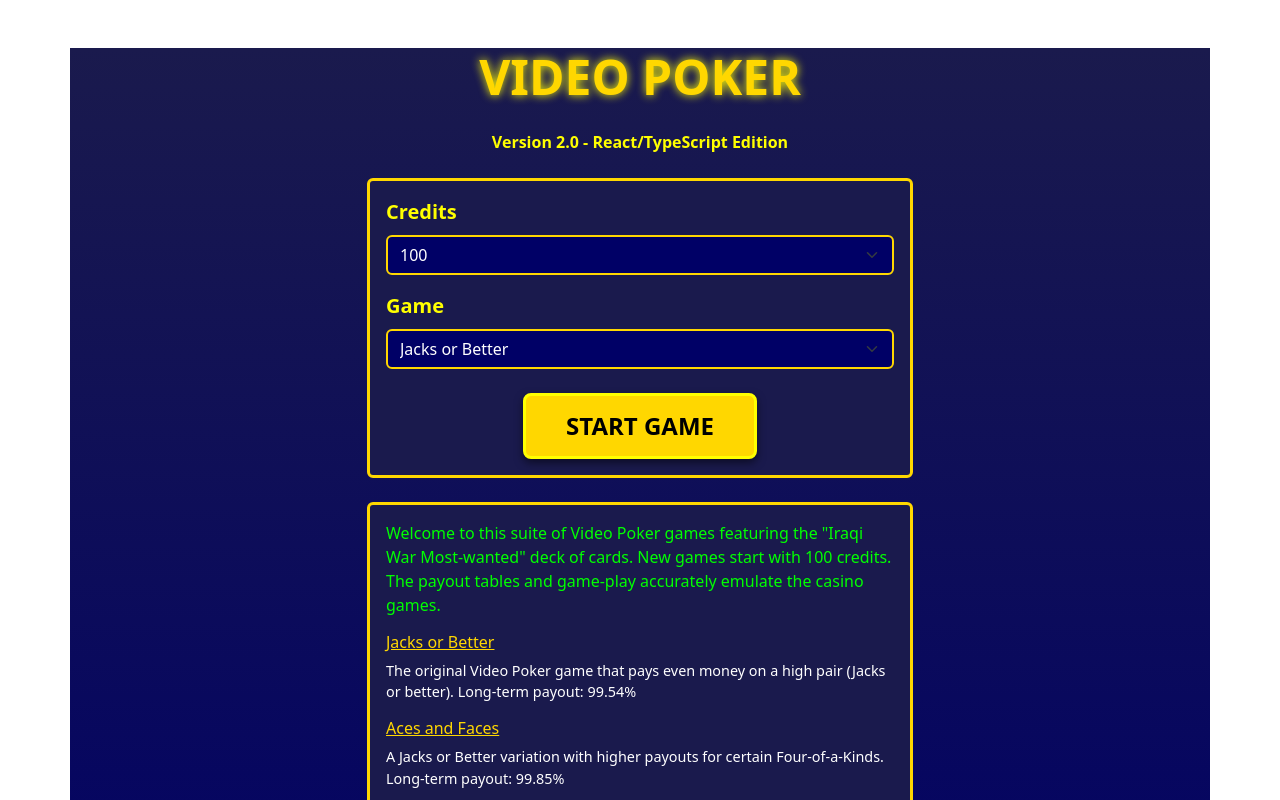
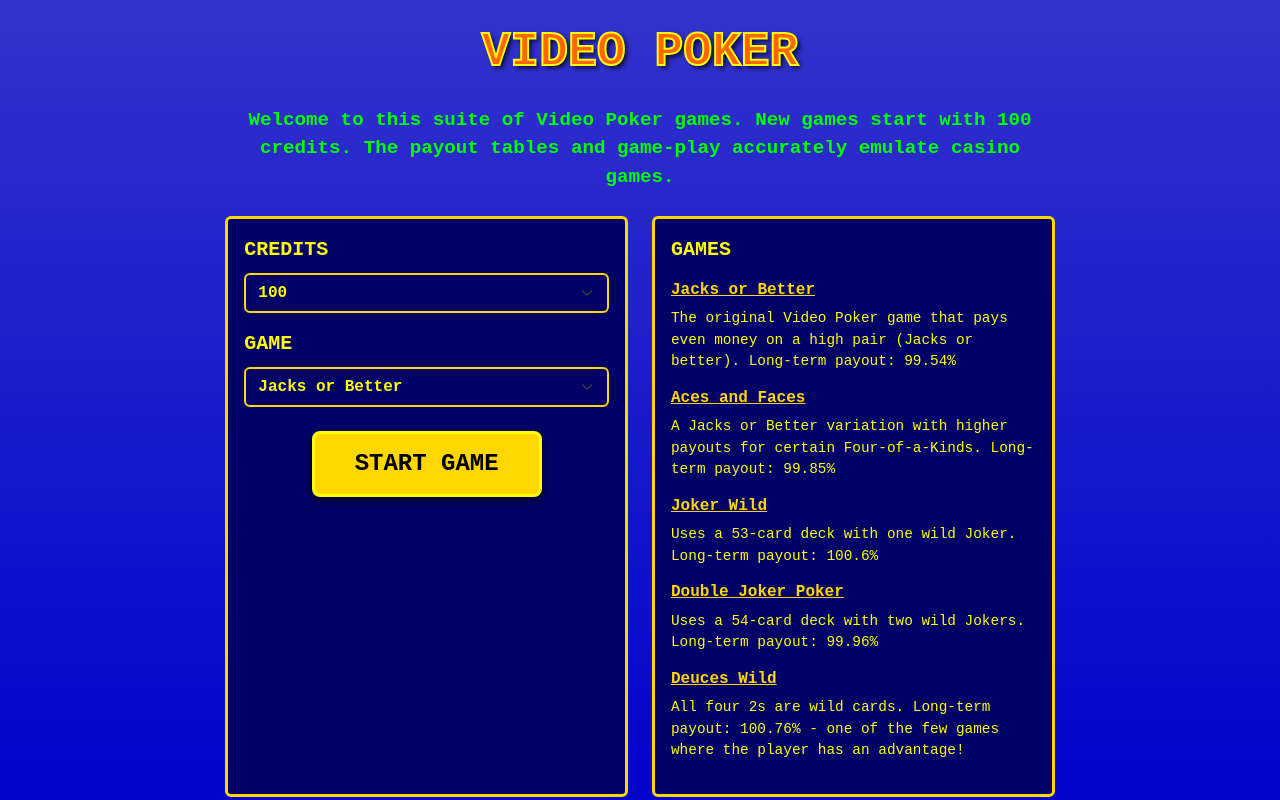
Before and after one commit to seickhoff/video-poker, a React (Vite) app: page / in a window 1280 px wide. Shown: the top 800 px of the page. Built offline with nearby package versions, Linux system fonts and the light colour scheme.

Commit message:
title page adjustments

```diff
--- a/src/pages/GameMenu.tsx
+++ b/src/pages/GameMenu.tsx
@@ -20,37 +20,51 @@ export const GameMenu = () => {
 
   return (
     <Container
-      className="mt-5"
+      fluid
+      className="min-vh-100 py-4"
       style={{
-        minHeight: "100vh",
-        background: "linear-gradient(180deg, #1a1a4d 0%, #000066 100%)",
+        background: "linear-gradient(180deg, #3333cc 0%, #0000cc 100%)",
+        color: "#ffffff",
       }}
     >
       <Row className="justify-content-center">
-        <Col md={8} lg={6}>
+        <Col lg={10} xl={8}>
           <h1
             className="text-center mb-4"
             style={{
-              color: "#ffd700",
-              textShadow: "0 0 10px #ffff00",
+              color: "#ff6600",
               fontWeight: "bold",
-              fontSize: "3rem",
+              textTransform: "uppercase",
+              fontFamily: "monospace",
+              WebkitTextStroke: "clamp(1px, 0.3vw, 2px) #ffff00",
+              textShadow: "3px 3px 5px rgba(0, 0, 0, 0.8)",
+              fontSize: "clamp(2rem, 6vw, 3rem)",
             }}
           >
             VIDEO POKER
           </h1>
           <p
             className="text-center mb-4"
-            style={{ color: "#ffff00", fontWeight: "bold" }}
+            style={{
+              color: "#00ff00",
+              fontWeight: "bold",
+              fontFamily: "monospace",
+              fontSize: "clamp(0.9rem, 2.5vw, 1.2rem)",
+            }}
           >
-            Version 2.0 - React/TypeScript Edition
+            Welcome to this suite of Video Poker games. New games start with 100
+            credits. The payout tables and game-play accurately emulate casino
+            games.
           </p>
 
+          <Row>
+            {/* Left Card - Game Setup */}
+            <Col xs={12} md={6} className="mb-4">
               <Card
-            className="mb-4"
                 style={{
-              backgroundColor: "#1a1a4d",
+                  backgroundColor: "#000066",
                   border: "3px solid #ffd700",
+                  height: "100%",
                 }}
               >
                 <Card.Body>
@@ -58,20 +72,30 @@ export const GameMenu = () => {
                     <Form.Group className="mb-3">
                       <Form.Label
                         className="fs-5"
-                    style={{ color: "#ffff00", fontWeight: "bold" }}
+                        style={{
+                          color: "#ffff00",
+                          fontWeight: "bold",
+                          fontFamily: "monospace",
+                        }}
                       >
-                    Credits
+                        CREDITS
                       </Form.Label>
                       <Form.Select
                         value={selectedCredits}
-                    onChange={(e) => setSelectedCredits(Number(e.target.value))}
+                        onChange={(e) =>
+                          setSelectedCredits(Number(e.target.value))
+                        }
                         style={{
                           backgroundColor: "#000066",
-                      color: "#ffffff",
+                          color: "#ffff00",
                           border: "2px solid #ffd700",
+                          fontFamily: "monospace",
+                          fontWeight: "bold",
                         }}
                       >
-                    {credits > 0 && <option value={credits}>{credits}</option>}
+                        {credits > 0 && (
+                          <option value={credits}>{credits}</option>
+                        )}
                         {credits !== 100 && <option value={100}>100</option>}
                         <option value={500}>500</option>
                         <option value={1000}>1000</option>
@@ -81,9 +105,13 @@ export const GameMenu = () => {
                     <Form.Group className="mb-4">
                       <Form.Label
                         className="fs-5"
-                    style={{ color: "#ffff00", fontWeight: "bold" }}
+                        style={{
+                          color: "#ffff00",
+                          fontWeight: "bold",
+                          fontFamily: "monospace",
+                        }}
                       >
-                    Game
+                        GAME
                       </Form.Label>
                       <Form.Select
                         value={selectedGame}
@@ -92,8 +120,10 @@ export const GameMenu = () => {
                         }
                         style={{
                           backgroundColor: "#000066",
-                      color: "#ffffff",
+                          color: "#ffff00",
                           border: "2px solid #ffd700",
+                          fontFamily: "monospace",
+                          fontWeight: "bold",
                         }}
                       >
                         <option value="Aces and Faces">Aces and Faces</option>
@@ -118,6 +148,7 @@ export const GameMenu = () => {
                           fontSize: "1.5rem",
                           padding: "12px 40px",
                           boxShadow: "0 4px 8px rgba(0, 0, 0, 0.5)",
+                          fontFamily: "monospace",
                         }}
                       >
                         START GAME
@@ -126,32 +157,48 @@ export const GameMenu = () => {
                   </Form>
                 </Card.Body>
               </Card>
+            </Col>
 
+            {/* Right Card - Game Descriptions */}
+            <Col xs={12} md={6} className="mb-4">
               <Card
                 style={{
-              backgroundColor: "#1a1a4d",
+                  backgroundColor: "#000066",
                   border: "3px solid #ffd700",
+                  height: "100%",
                 }}
               >
                 <Card.Body>
-              <Card.Text className="mb-3" style={{ color: "#00ff00" }}>
-                Welcome to this suite of Video Poker games featuring the "Iraqi
-                War Most-wanted" deck of cards. New games start with 100
-                credits. The payout tables and game-play accurately emulate the
-                casino games.
+                  <Card.Text
+                    className="mb-3 fs-5"
+                    style={{
+                      color: "#ffff00",
+                      fontWeight: "bold",
+                      fontFamily: "monospace",
+                    }}
+                  >
+                    GAMES
                   </Card.Text>
 
                   {Object.values(gameConfigs).map((config) => (
                     <div key={config.name} className="mb-3">
                       <h6
                         className="text-decoration-underline"
-                    style={{ color: "#ffd700" }}
+                        style={{
+                          color: "#ffd700",
+                          fontFamily: "monospace",
+                          fontWeight: "bold",
+                        }}
                       >
                         {config.name}
                       </h6>
                       <p
                         className="mb-2"
-                    style={{ fontSize: "0.9rem", color: "#ffffff" }}
+                        style={{
+                          fontSize: "0.9rem",
+                          color: "#ffff00",
+                          fontFamily: "monospace",
+                        }}
                       >
                         {config.description}
                       </p>
@@ -161,6 +208,8 @@ export const GameMenu = () => {
               </Card>
             </Col>
           </Row>
+        </Col>
+      </Row>
     </Container>
   );
 };
```
Also changed, not shown: 1 other file (tests, documents, lock files or other folders). Lines whose indentation alone changed are shown as unchanged.
